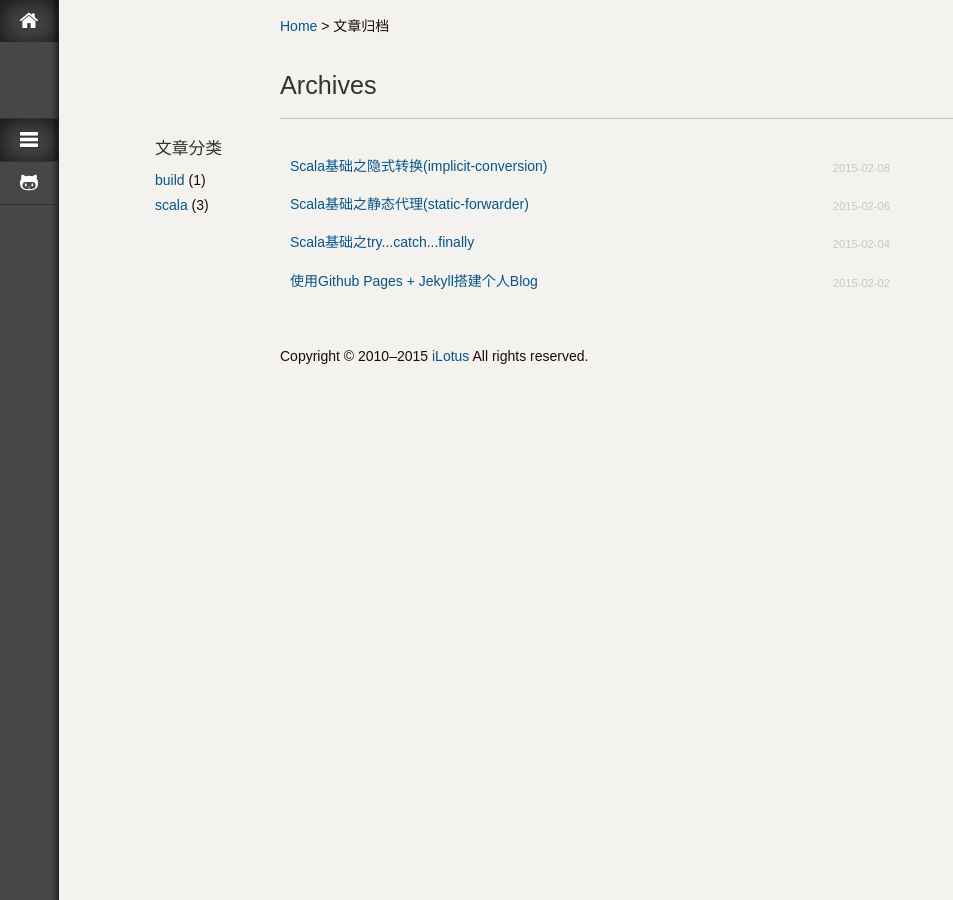
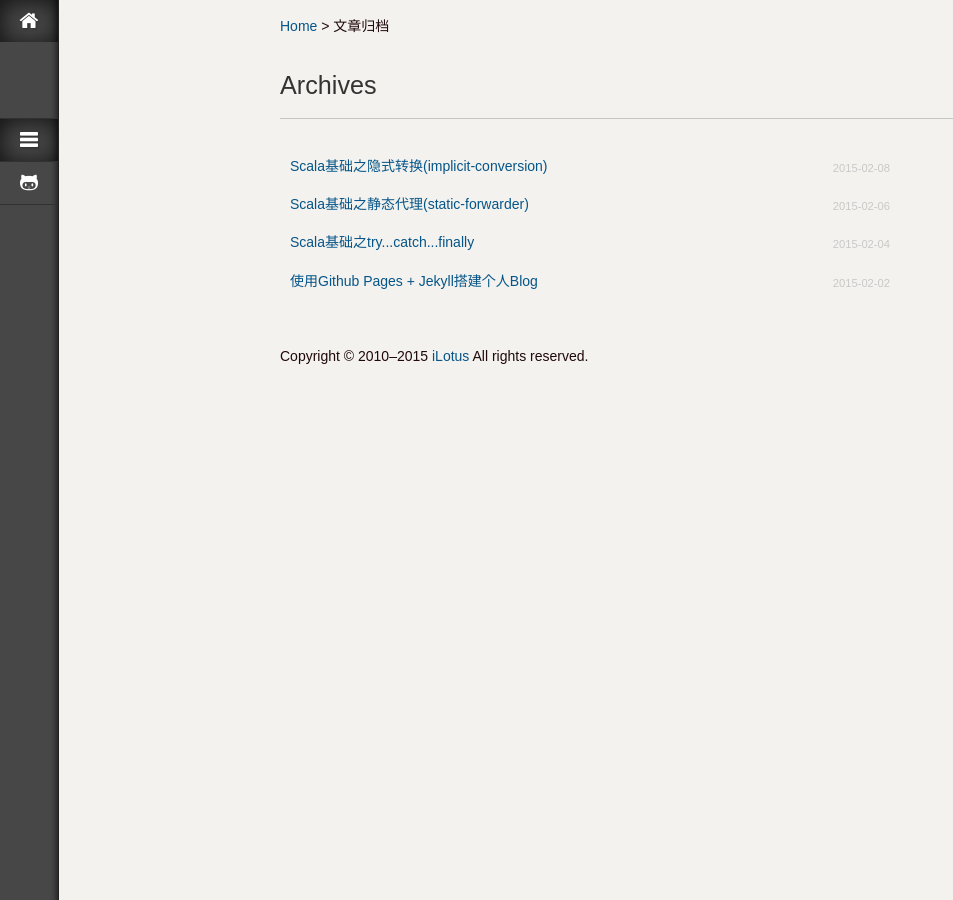
Before and after one commit to jacoffee/jacoffee.github.io, a Jekyll site: the page built from archives/index.html, in a window 1280 px wide. Shown: the whole page, without its empty margins (0-953 px from the left). Built offline with Jekyll 4.4.1, drawn with Linux system fonts in a browser that asks for light colours; some web fonts are replaced; Markdown is read by kramdown in place of the engine named in the settings; comment, search, counter and statistics services are not loaded.

Commit message:
github can not support plugin

```diff
--- a/_config.yml
+++ b/_config.yml
@@ -18,6 +18,9 @@
 #Outputting
 permalink: none # url will be like /:categories/:title.html  category attribute is defined on the top of post
 
+# Plugins
+# whitelist: []
+# gems: [redcarpet_pygments]
 
 #菜单配置
 nav:
--- a/_layouts/category_index.html
+++ b/_layouts/category_index.html
@@ -3,7 +3,7 @@
 ---
 <section class="content fn-clear">
 	<div class="content-cnt">
-    <div class="ui-grid-25 ui-grid-right content-top">
+        <div class="ui-grid-25 ui-grid-right content-top">
             <section class="ui-grid-19 violet-post">
                 <h1>{{ page.category }}</h1>
                 <div class="v-section-tit">
--- a/_layouts/default.html
+++ b/_layouts/default.html
@@ -13,6 +13,7 @@
     <meta name="description" content="{{ page.description }}" />
     <meta name="keywords" content="{{ page.keywords | join: ',' }}" /><!-- For SEO-->
     <meta name="viewport" content="width=device-width, initial-scale=1.0">
+    <link href="/favicon.ico" rel="shortcut icon" type="image/x-icon" />
     <link rel="stylesheet" type="text/css" media="all" href="{{ site.url }}/static/css/style.css" />
     <!-- syntax highlighting CSS  need pygments support-->
     <link rel="stylesheet" href="/static/css/syntax.css" type="text/css" />
--- a/archives/index.html
+++ b/archives/index.html
@@ -13,7 +13,7 @@
 
 <h1 class="lotus-pagetit">Archives</h1>
 
-  <div class="cateogry-list left">
+<!--   <div class="cateogry-list left">
   <h4>文章分类</h4>
     <ul>
        {% for category in site.categories %}
@@ -23,7 +23,7 @@
         </li>
         {% endfor %}
     </ul>
-  </div>
+  </div> -->
 
 <article id="archives">
   <div class="post-list">
--- a/static/css/style.css
+++ b/static/css/style.css
@@ -922,10 +922,10 @@
 }
 
 /* for Archive index page */
-.cateogry-list {
+/*.cateogry-list {
     padding: 5px;
     margin: 0 0 0 -130px;
-}
+}*/
 #archives .post-list {
     max-width: 600px;
     height: auto;
```
Also changed, not shown: _plugins/category_plugin.rb (line endings or trailing spaces), favicon.ico (added).
